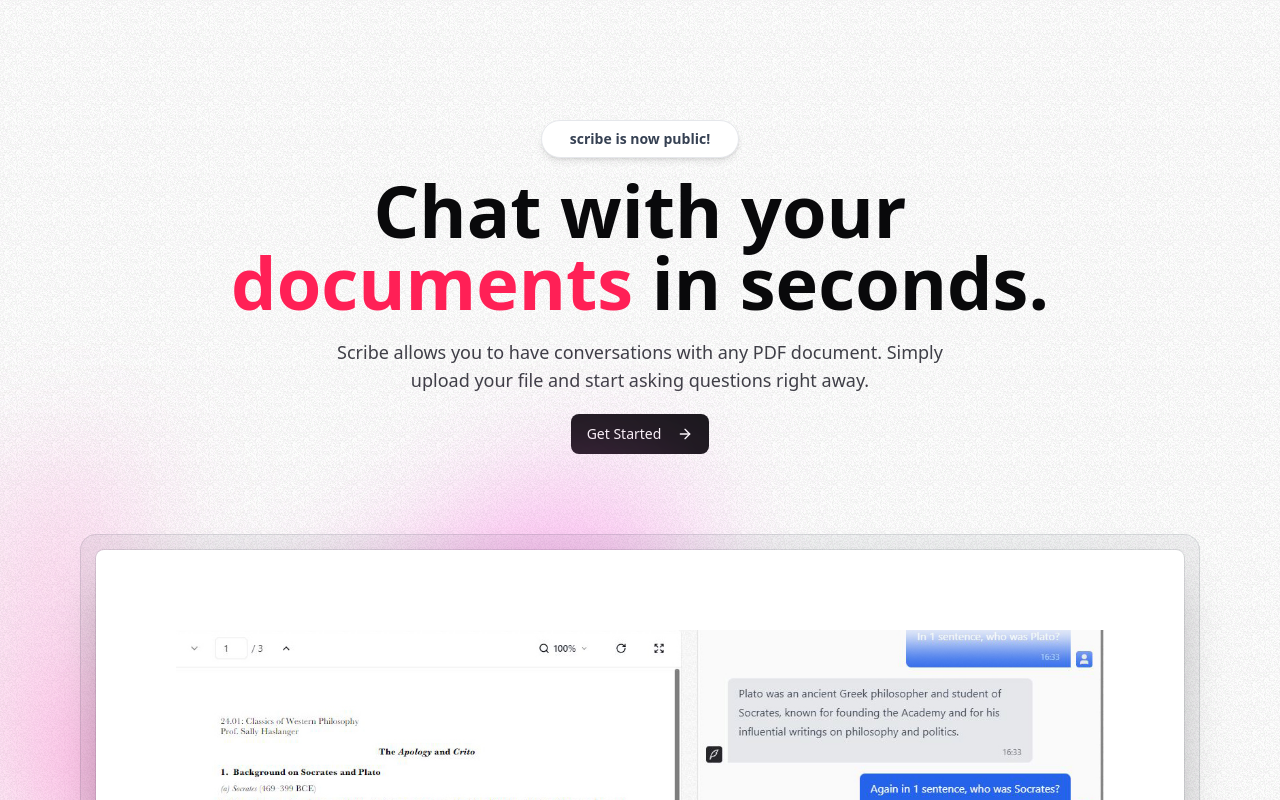
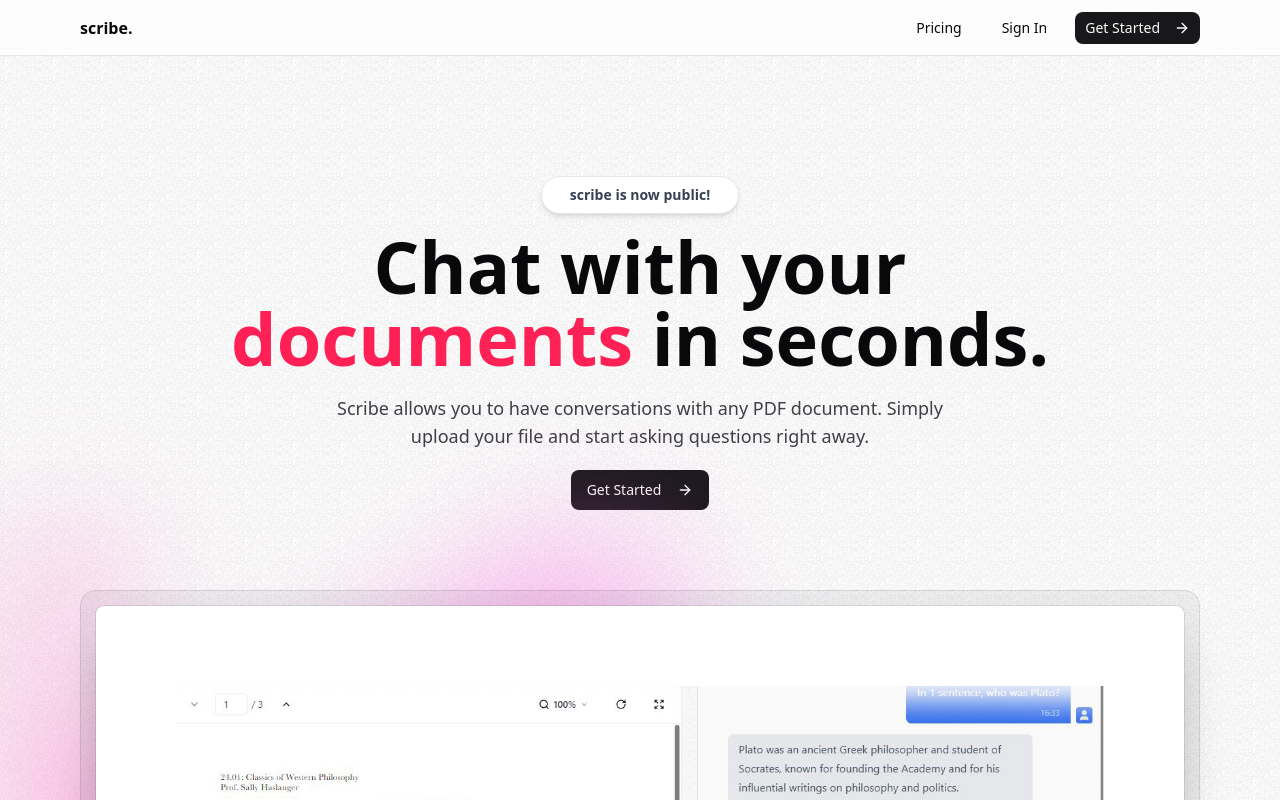
Before and after one commit to itsmiinos/scribe, a Next.js app: page / in a window 1280 px wide. Shown: the top 800 px of the page. Built offline with nearby package versions, Linux system fonts and the light colour scheme.

Commit message:
Adding auth to the application

```diff
--- a/package.json
+++ b/package.json
@@ -9,6 +9,7 @@
     "lint": "eslint"
   },
   "dependencies": {
+    "@kinde-oss/kinde-auth-nextjs": "^2.10.0",
     "@radix-ui/react-slot": "^1.2.3",
     "class-variance-authority": "^0.7.1",
     "clsx": "^2.1.1",
--- /dev/null
+++ b/src/app/api/auth/[kindeAuth]/route.ts
@@ -0,0 +1,3 @@
+import { handleAuth } from "@kinde-oss/kinde-auth-nextjs/server";
+
+export const GET = handleAuth();
--- a/src/app/layout.tsx
+++ b/src/app/layout.tsx
@@ -2,6 +2,7 @@
 import { Geist, Geist_Mono } from "next/font/google";
 import "./globals.css";
 import { cn } from "@/lib/utils";
+import Navbar from "@/components/Navbar";
 
 const geistSans = Geist({
   variable: "--font-geist-sans",
@@ -31,6 +32,7 @@
           `${geistSans.variable} ${geistMono.variable}`
         )}
       >
+        <Navbar />
         {children}
       </body>
     </html>
--- /dev/null
+++ b/src/components/Navbar.tsx
@@ -0,0 +1,49 @@
+import Link from "next/link";
+import MaxWidthWrapper from "./MaxWidthWrapper";
+import { buttonVariants } from "./ui/button";
+import { LoginLink, RegisterLink } from "@kinde-oss/kinde-auth-nextjs";
+import { ArrowRight } from "lucide-react";
+
+const Navbar = () => {
+  return (
+    <nav className="sticky h-14 insetx-0 top-0 z-30 w-full border-b border-gray-200 bg-white/75 backdrop-blur-lg transition-all">
+      <MaxWidthWrapper>
+        <div className="flex h-14 items-center justify-between border-b border-zinc-200">
+          <Link href="/" className="flex z-40 font-semibold">
+            <span>scribe.</span>{" "}
+          </Link>
+          <div className="hidden items-center space-x-4 sm:flex">
+            <>
+              <Link
+                href="/pricing"
+                className={buttonVariants({
+                  variant: "ghost",
+                  size: "sm",
+                })}
+              >
+                Pricing
+              </Link>
+              <LoginLink
+                className={buttonVariants({
+                  variant: "ghost",
+                  size: "sm",
+                })}
+              >
+                Sign In
+              </LoginLink>
+              <RegisterLink
+                className={buttonVariants({
+                  size: "sm",
+                })}
+              >
+                Get Started <ArrowRight className="ml-1.5 h-5 w-5" />
+              </RegisterLink>
+            </>
+          </div>
+        </div>
+      </MaxWidthWrapper>
+    </nav>
+  );
+};
+
+export default Navbar;
```
Also changed, not shown: 2 other files (tests, documents, lock files or other folders).
